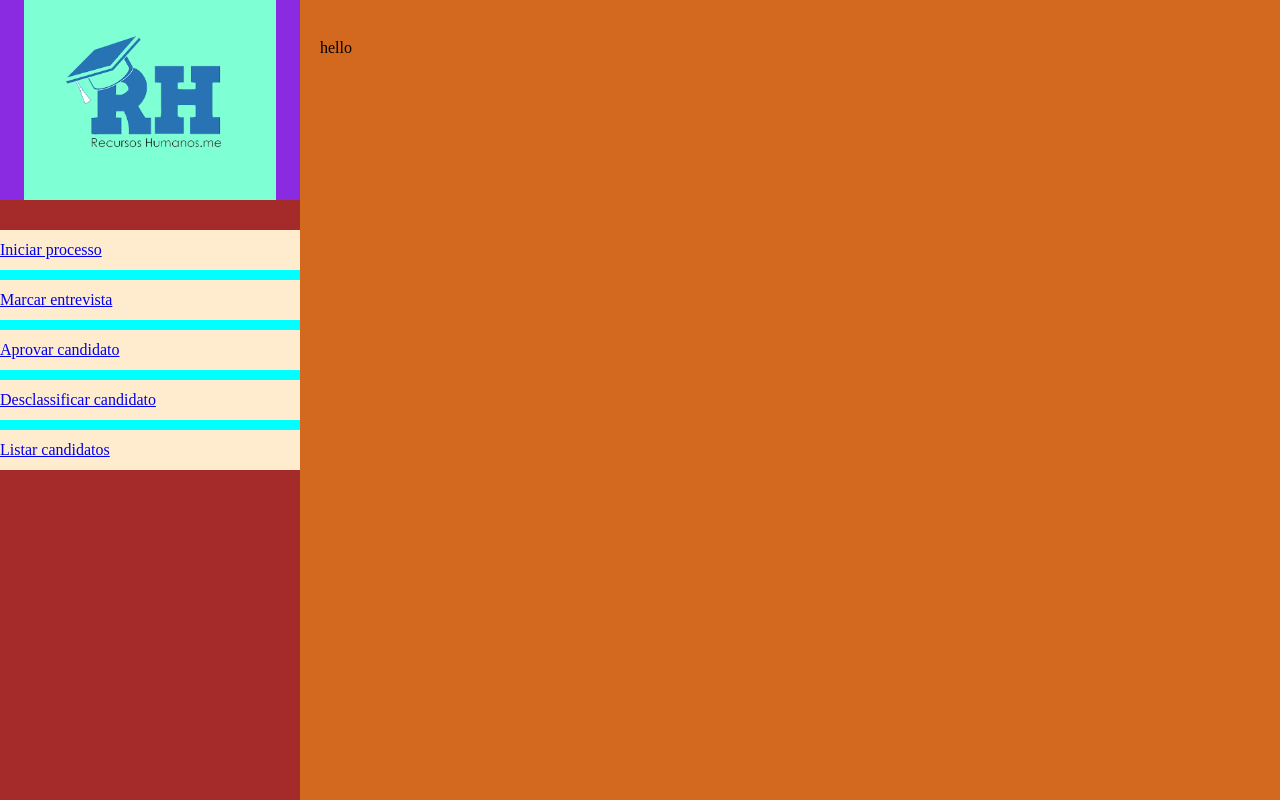
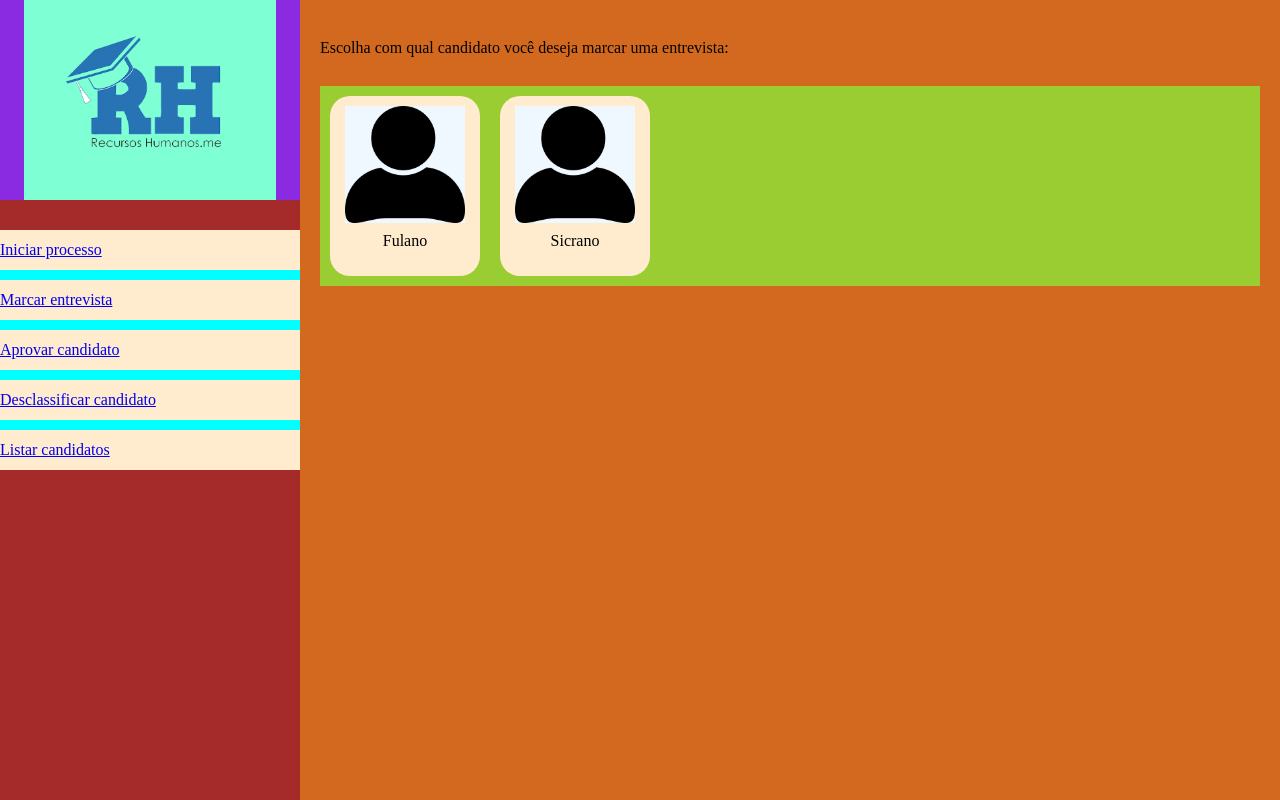
Before and after one commit to Nicoladla/SistemaRH_Front-end, a React (Create React App) app: page /interviw/schedule in a window 1280 px wide. Built offline with nearby package versions, Linux system fonts and the light colour scheme.

Commit message:
feat: componente CandidateCard

```diff
--- a/package.json
+++ b/package.json
@@ -9,6 +9,7 @@
     "axios": "^1.4.0",
     "react": "^18.2.0",
     "react-dom": "^18.2.0",
+    "react-icons": "^4.10.1",
     "react-router-dom": "^6.14.1",
     "react-scripts": "5.0.1",
     "styled-components": "^6.0.3",
--- a/src/App.js
+++ b/src/App.js
@@ -33,7 +33,7 @@ function App() {
 const ContainerApp = styled.main`
   background-color: chocolate;
   width: 100vw;
-  height: 100vh;
+  min-height: 100vh;
   padding: 40px 20px 40px 320px;
 `;
 
--- /dev/null
+++ b/src/components/CandidateCard.js
@@ -0,0 +1,40 @@
+import { styled } from "styled-components";
+import userImgDefault from "../assets/user.png";
+
+export default function CandidateCard({ list }) {
+  return (
+    <List>
+      {list.map((candidate) => {
+        return (
+          <Candidate>
+            <img src={userImgDefault} alt="Usuário padrão" />
+            <p>{candidate}</p>
+          </Candidate>
+        );
+      })}
+    </List>
+  );
+}
+
+const List = styled.ul`
+  background-color: yellowgreen;
+  display: flex;
+  flex-wrap: wrap;
+`;
+
+const Candidate = styled.li`
+  background-color: blanchedalmond;
+  width: 150px;
+  height: 180px;
+  margin: 10px;
+  display: flex;
+  flex-direction: column;
+  align-items: center;
+  border-radius: 20px;
+
+  img {
+    background-color: aliceblue;
+    width: 80%;
+    margin: 10px;
+  }
+`;
--- a/src/pages/ApproveCandidate.js
+++ b/src/pages/ApproveCandidate.js
@@ -1,5 +1,3 @@
-import { styled } from "styled-components";
-
 export default function ApproveCandidate(){
     return (
         <div>hello</div>
--- a/src/pages/DisqualifyCandidate.js
+++ b/src/pages/DisqualifyCandidate.js
@@ -1,3 +1,4 @@
+
 export default function DisqualifyCandidate(){
     return (
         <div>hello</div>
--- a/src/pages/RegisterCandidate.js
+++ b/src/pages/RegisterCandidate.js
@@ -2,14 +2,14 @@ import { styled } from "styled-components";
 
 export default function RegisterCandidate() {
   return (
-    <div>
+    <main>
       <Title>Cadastre candidatos para o seu processo seletivo</Title>
       <Form>
         <label>Nome do candidato:</label>
         <input type="text" minLength={3} placeholder="Ex: Fulano" />
         <button>Cadastrar</button>
       </Form>
-    </div>
+    </main>
   );
 }
 
--- a/src/pages/ScheduleInterview.js
+++ b/src/pages/ScheduleInterview.js
@@ -1,7 +1,18 @@
 import { styled } from "styled-components";
+import CandidateCard from "../components/CandidateCard";
 
-export default function ScheduleInterview(){
-    return (
-        <div>hello</div>
-    )
+export default function ScheduleInterview() {
+  return (
+    <main>
+      <Title>
+        Escolha com qual candidato você deseja marcar uma entrevista:
+      </Title>
+
+      <CandidateCard list={["Fulano", "Sicrano"]}/>
+    </main>
+  );
 }
+
+const Title = styled.h1`
+  margin-bottom: 30px;
+`;
```
Also changed, not shown: src/assets/user.png (added), 1 other file (tests, documents, lock files or other folders).
